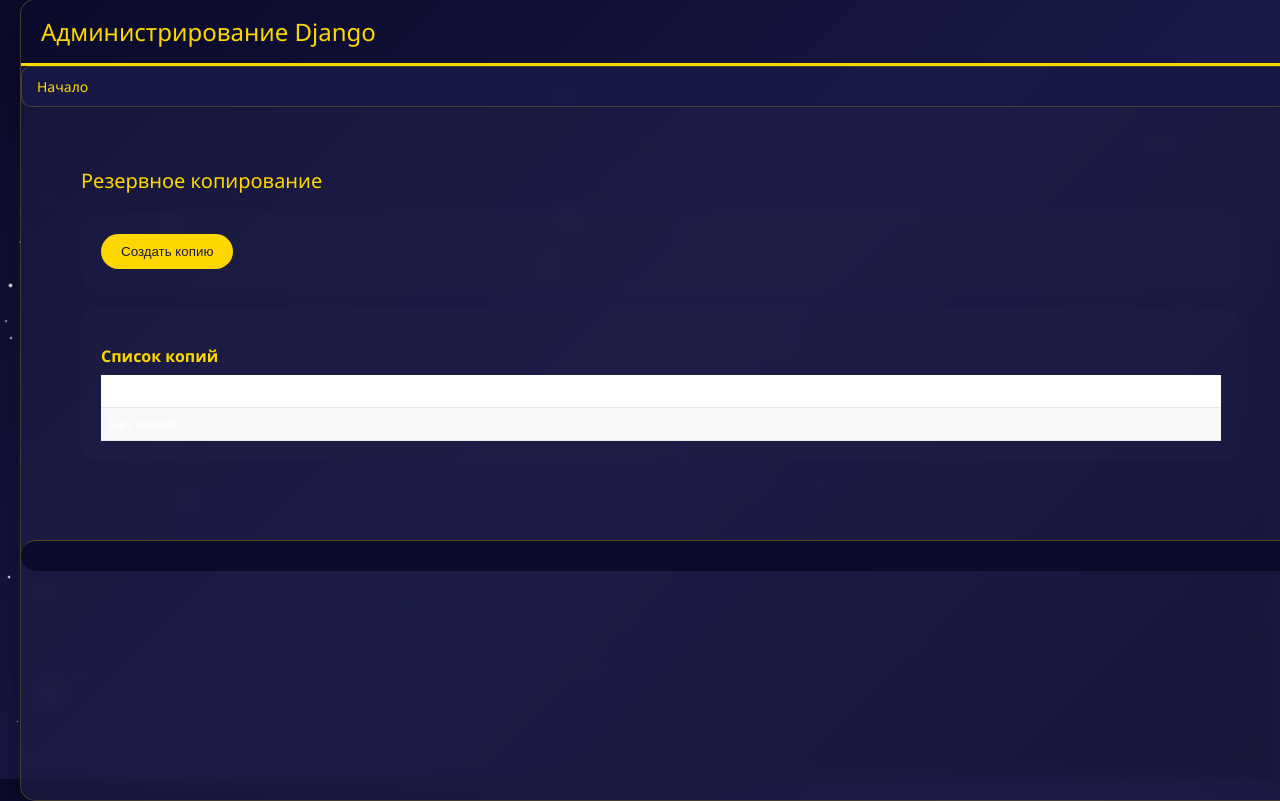
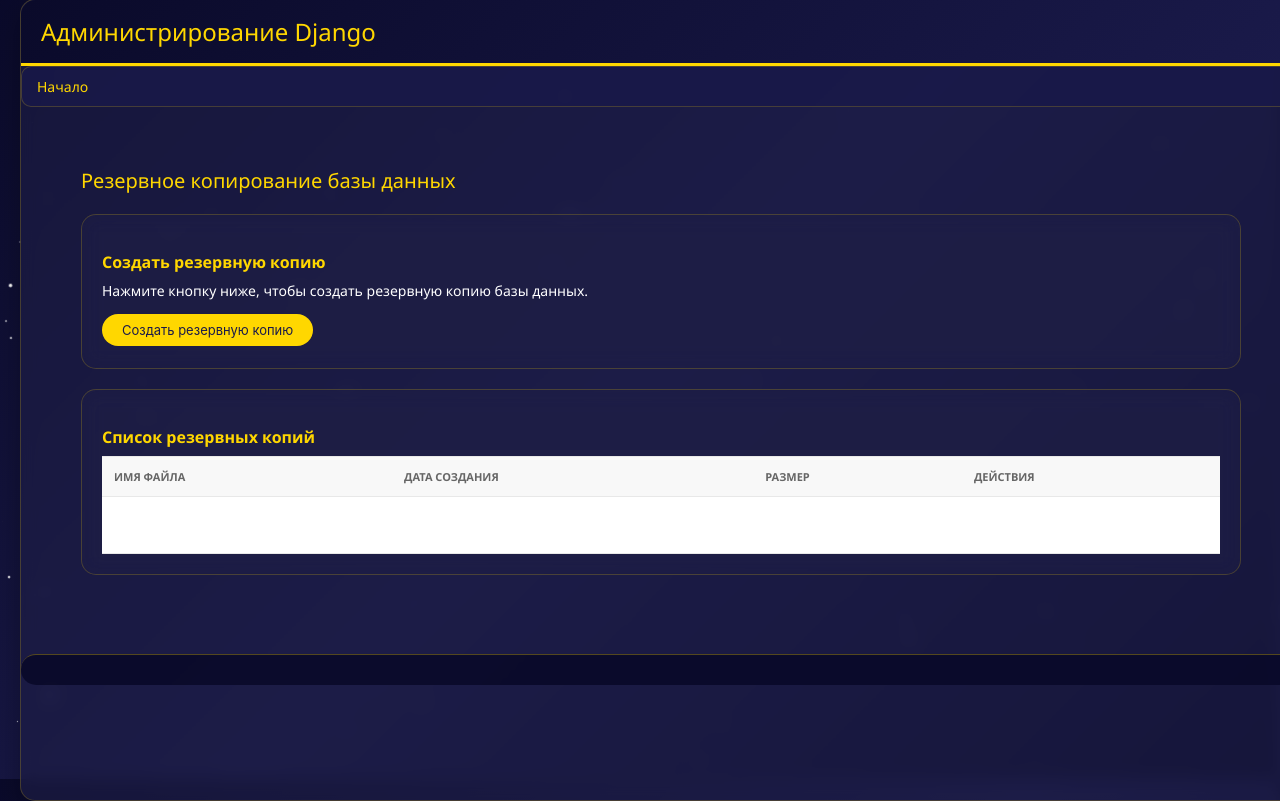
Before and after one commit to kotp2001/obshepit-ais-fixed, a Django app: page /backup/ in a window 1280 px wide. Shown: the part 21-822 px from the top of the page. Run offline with Django 4.2, Linux system fonts and the light colour scheme; the visitor is signed in with stand-in values (Sample User, id 1); parts of the project's set-up code (start-up, migrations or seed data) failed here and were passed over.

Commit message:
Update backup_list.html

```diff
--- a/templates/backup_list.html
+++ b/templates/backup_list.html
@@ -2,34 +2,64 @@
 {% block title %}Резервное копирование{% endblock %}
 {% block content %}
 <div style="padding: 20px;">
-    <h1 style="color: #ffd700;">Резервное копирование</h1>
+    <h1 style="color: #ffd700;">Резервное копирование базы данных</h1>
 
-    <div style="background: rgba(30,30,70,0.4); border-radius: 15px; padding: 20px; margin-bottom: 20px;">
-        <form method="post">
+    <div style="background: rgba(30,30,70,0.4); backdrop-filter: blur(10px); border-radius: 15px; padding: 20px; margin-top: 20px; border: 1px solid rgba(255,215,0,0.2);">
+        <h2 style="color: #ffd700;">Создать резервную копию</h2>
+        <p style="color: white;">Нажмите кнопку ниже, чтобы создать резервную копию базы данных.</p>
+        <form method="post" action="{% url 'backup:backup_create' %}">
             {% csrf_token %}
-            <button type="submit" style="background: #ffd700; color: #1a1a4a; border: none; border-radius: 20px; padding: 10px 20px;">Создать копию</button>
+            <button type="submit" class="button" style="background: #ffd700; color: #1a1a4a; border-radius: 20px; padding: 8px 20px;">Создать резервную копию</button>
         </form>
     </div>
 
-    <div style="background: rgba(30,30,70,0.4); border-radius: 15px; padding: 20px;">
-        <h2 style="color: #ffd700;">Список копий</h2>
-        <table style="width: 100%; color: white;">
-            <tr><th>Имя</th><th>Дата</th><th>Размер</th><th>Действия</th</tr>
-            {% for b in backups %}
-            <tr>
-                <td>{{ b.name }}</td>
-                <td>{{ b.date }}</td>
-                <td>{{ b.size }} KB</td>
-                <td>
-                    <a href="/backup-list/download/{{ b.name }}/" style="color: #ffd700;">Скачать</a>
-                    <a href="/backup-list/restore/{{ b.name }}/" style="color: #ffc107;" onclick="return confirm('Восстановить?')">Восстановить</a>
-                    <a href="/backup-list/delete/{{ b.name }}/" style="color: #ff6b6b;" onclick="return confirm('Удалить?')">Удалить</a>
-                </td>
-            </tr>
-            {% empty %}
-            <tr><td colspan="4">Нет копий</td></tr>
-            {% endfor %}
-        </table>
+    <div style="background: rgba(30,30,70,0.4); backdrop-filter: blur(10px); border-radius: 15px; padding: 20px; margin-top: 20px; border: 1px solid rgba(255,215,0,0.2);">
+        <h2 style="color: #ffd700;">Список резервных копий</h2>
+        <div class="table-responsive">
+            <table style="width: 100%; color: white; border-collapse: collapse;">
+                <thead>
+                    <tr style="background: rgba(26,26,74,0.9);">
+                        <th style="padding: 12px; text-align: left;">Имя файла</th>
+                        <th style="padding: 12px; text-align: left;">Дата создания</th>
+                        <th style="padding: 12px; text-align: left;">Размер</th>
+                        <th style="padding: 12px; text-align: left;">Действия</th>
+                    </tr>
+                </thead>
+                <tbody>
+                    {% for backup in backups %}
+                    <tr style="border-bottom: 1px solid rgba(255,255,255,0.1);">
+                        <td style="padding: 10px;">{{ backup.name }}</td>
+                        <td style="padding: 10px;">{{ backup.date }}</td>
+                        <td style="padding: 10px;">{{ backup.size }} KB</td>
+                        <td style="padding: 10px;">
+                            <a href="{% url 'backup:backup_download' backup.name %}" style="color: #ffd700; margin-right: 10px;">Скачать</a>
+                            <a href="{% url 'backup:backup_restore' backup.name %}" style="color: #ffc107; margin-right: 10px;" onclick="return confirm('Восстановить базу из этой копии? Текущие данные будут заменены.')">Восстановить</a>
+                            <a href="{% url 'backup:backup_delete' backup.name %}" style="color: #dc3545;" onclick="return confirm('Удалить эту копию?')">Удалить</a>
+                        </td>
+                    </tr>
+                    {% empty %}
+                    <tr>
+                        <td colspan="4" style="padding: 20px; text-align: center;">Нет резервных копий</td>
+                    </tr>
+                    {% endfor %}
+                </tbody>
+            </table>
+        </div>
     </div>
 </div>
+
+<style>
+    .table-responsive {
+        overflow-x: auto;
+    }
+    .button {
+        transition: all 0.1s ease;
+    }
+    .button:hover {
+        transform: translateY(-1px);
+    }
+    .button:active {
+        transform: translateY(1px);
+    }
+</style>
 {% endblock %}
```
